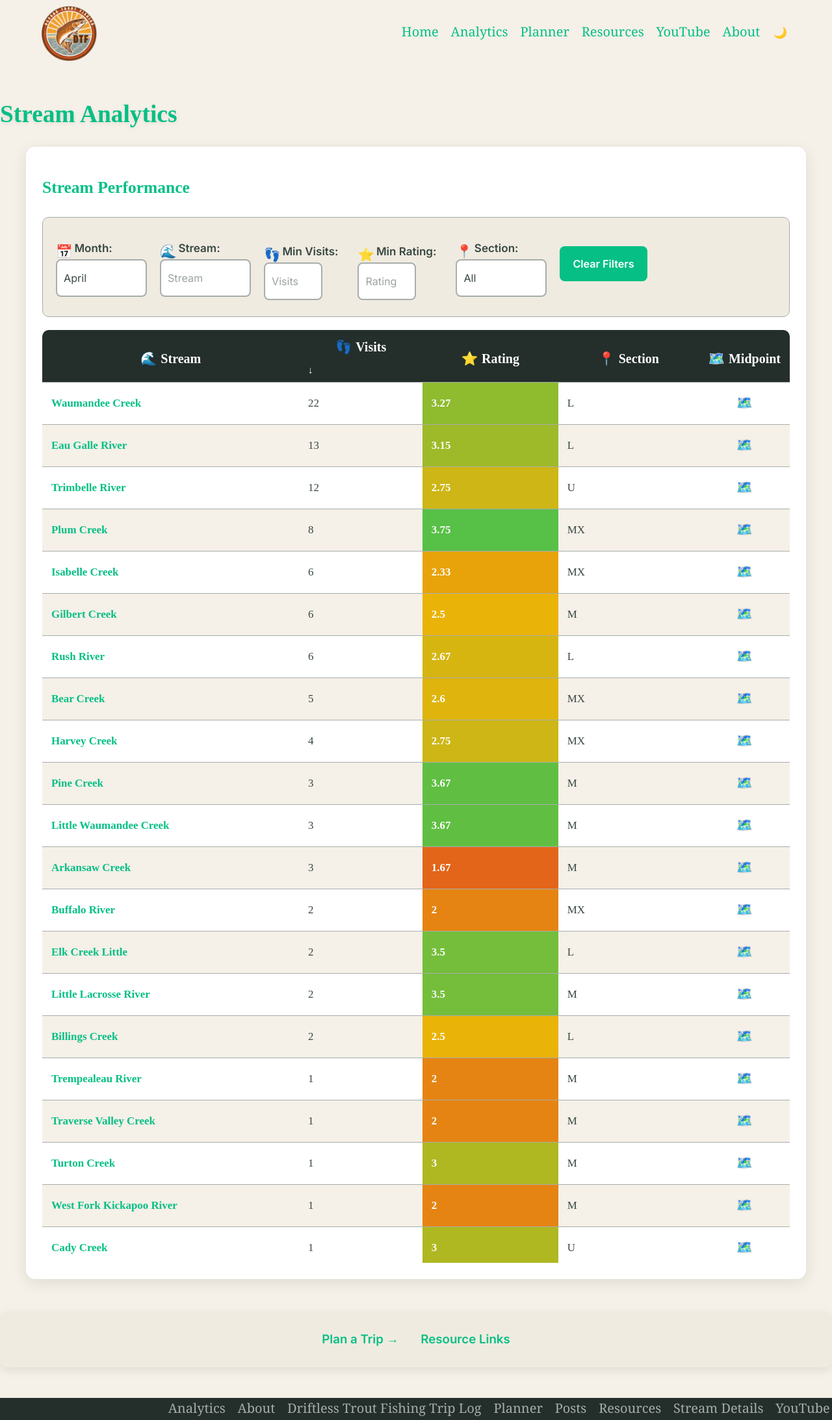
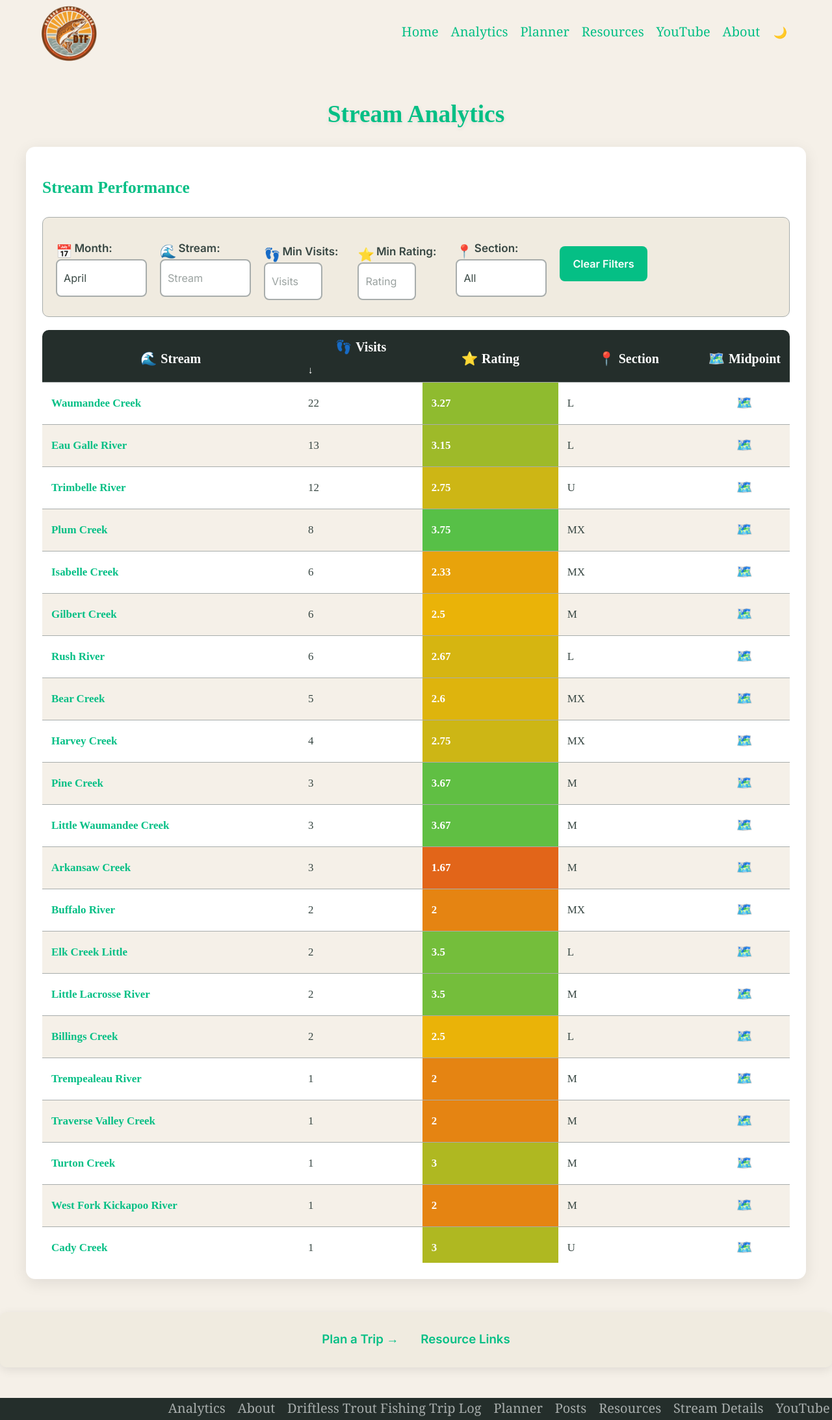
Before and after one commit to Cyro6/cyro6.github.io, a Jekyll site: the page built from Analytics.html, in a window 1280 px wide. Shown: the whole page at 65% size. Built offline with Jekyll 4.4.1, drawn with Linux system fonts in a browser that asks for light colours.

Commit message:
Center page h1 headings on Analytics and Planner
Co-Authored-By: Claude Sonnet 4.6 <noreply@anthropic.com>

```diff
--- a/Analytics.html
+++ b/Analytics.html
@@ -59,7 +59,8 @@ body.dark-theme .analytics-page {
     font-size: 2.2rem;
     font-weight: 700;
     color: var(--link-color);
-    margin: 0;
+    margin: 0 0 1.2rem;
+    text-align: center;
     text-shadow: 0 2px 6px var(--shadow-color);
     animation: ap-fadeIn 1s ease-in;
 }
--- a/planner.html
+++ b/planner.html
@@ -59,7 +59,8 @@ body.dark-theme .planner-page {
     font-size: 2.2rem;
     font-weight: 700;
     color: var(--link-color);
-    margin: 0;
+    margin: 0 0 1.2rem;
+    text-align: center;
     text-shadow: 0 2px 6px var(--shadow-color);
     animation: pp-fadeIn 1s ease-in;
 }
```
